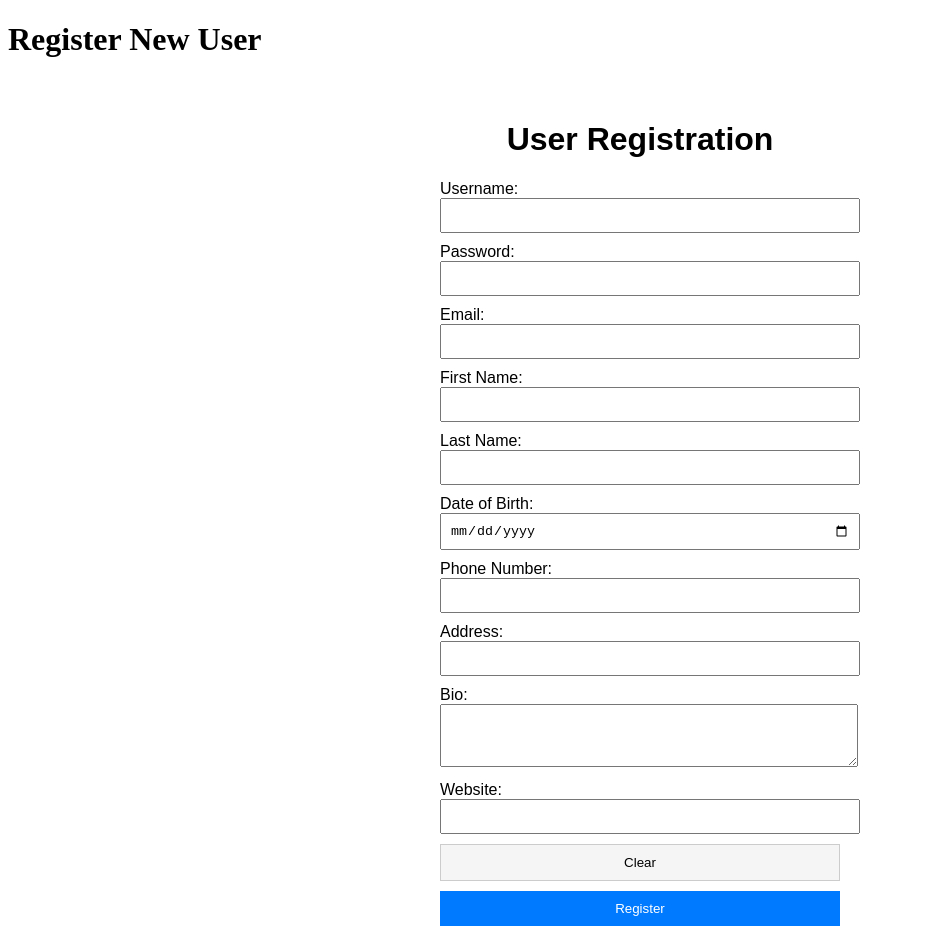
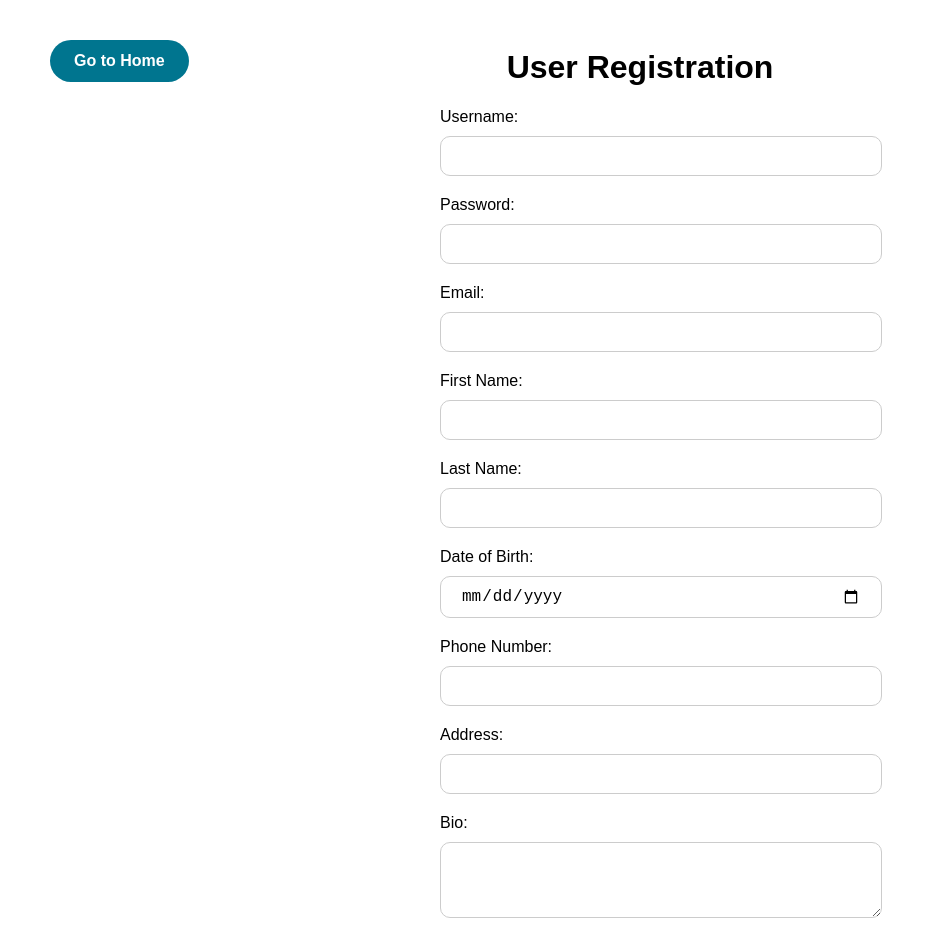
Before and after one commit to SerMichbboy/SomeApp, a React (Create React App) app in the folder frontend/: page /register_page in a window 1280 px wide. Shown: the top 942 px of the page, without its empty margins (0-937 px from the left). Built offline with nearby package versions, Linux system fonts and the light colour scheme.

Commit message:
add frontend

```diff
--- a/frontend/src/pages/HomePage.js
+++ b/frontend/src/pages/HomePage.js
@@ -6,7 +6,8 @@ function HomePage() {
   return (
     <div className="home-container">
       <div className="home-header">
-        <Link to="/register_page" className="btn-register">Go to Register</Link>
+        <Link to="/register_page" className="btn-register">Зарегистрироваться</Link>
+        <Link to="/login_page" className="btn-register">Войти</Link>
       </div>
 
       <div className="home-content">
--- a/frontend/src/pages/RegisterPage.js
+++ b/frontend/src/pages/RegisterPage.js
@@ -1,11 +1,21 @@
 import React from "react";
-import RegistrationForm from "../components/users/RegistrationForm"; // Путь к компоненту формы регистрации
+import { useNavigate } from "react-router-dom";
+import RegistrationForm from "./RegistrationForm";
+import '../styles/RegisterPage.css';
 
 function RegisterPage() {
+  const navigate = useNavigate();
+
+  const handleGoHome = () => {
+    navigate("/");
+  };
+
   return (
     <div>
-      <h1>Register New User</h1>
       <RegistrationForm />
+      <button className="btn-home" onClick={handleGoHome}>
+        Go to Home
+      </button>
     </div>
   );
 }
--- a/frontend/src/components/users/RegistrationForm.js
+++ b/frontend/src/pages/RegistrationForm.js
@@ -1,5 +1,6 @@
 import React, { useState } from "react";
 import axios from "axios";
+import '../styles/RegisterPage.css';
 
 const RegistrationForm = () => {
   const [formData, setFormData] = useState({
@@ -57,7 +58,7 @@ const RegistrationForm = () => {
             value={formData.username}
             onChange={handleChange}
             required
-            style={{ width: "100%", padding: "8px" }}
+            className="form-input"
           />
         </label>
         <label>
@@ -68,7 +69,7 @@ const RegistrationForm = () => {
             value={formData.password}
             onChange={handleChange}
             required
-            style={{ width: "100%", padding: "8px" }}
+            className="form-input"
           />
         </label>
         <label>
@@ -78,7 +79,7 @@ const RegistrationForm = () => {
             name="email"
             value={formData.email}
             onChange={handleChange}
-            style={{ width: "100%", padding: "8px" }}
+            className="form-input"
           />
         </label>
         <label>
@@ -88,7 +89,7 @@ const RegistrationForm = () => {
             name="first_name"
             value={formData.first_name}
             onChange={handleChange}
-            style={{ width: "100%", padding: "8px" }}
+            className="form-input"
           />
         </label>
         <label>
@@ -98,7 +99,7 @@ const RegistrationForm = () => {
             name="last_name"
             value={formData.last_name}
             onChange={handleChange}
-            style={{ width: "100%", padding: "8px" }}
+            className="form-input"
           />
         </label>
         <label>
@@ -108,7 +109,7 @@ const RegistrationForm = () => {
             name="date_of_birth"
             value={formData.date_of_birth}
             onChange={handleChange}
-            style={{ width: "100%", padding: "8px" }}
+            className="form-input"
           />
         </label>
         <label>
@@ -118,7 +119,7 @@ const RegistrationForm = () => {
             name="phone_number"
             value={formData.phone_number}
             onChange={handleChange}
-            style={{ width: "100%", padding: "8px" }}
+            className="form-input"
           />
         </label>
         <label>
@@ -128,7 +129,7 @@ const RegistrationForm = () => {
             name="address"
             value={formData.address}
             onChange={handleChange}
-            style={{ width: "100%", padding: "8px" }}
+            className="form-input"
           />
         </label>
         <label>
@@ -138,7 +139,7 @@ const RegistrationForm = () => {
             value={formData.bio}
             onChange={handleChange}
             rows="3"
-            style={{ width: "100%", padding: "8px" }}
+            className="form-input"
           />
         </label>
         <label>
@@ -148,11 +149,11 @@ const RegistrationForm = () => {
             name="website"
             value={formData.website}
             onChange={handleChange}
-            style={{ width: "100%", padding: "8px" }}
+            className="form-input"
           />
         </label>
-        <button type="reset" style={{ padding: "10px", backgroundColor: "#f5f5f5", border: "1px solid #ccc" }}>Clear</button>
-        <button type="submit" style={{ padding: "10px", backgroundColor: "#007bff", color: "white", border: "none" }}>Register</button>
+        <button type="reset" className="btn-register">Очистить</button>
+        <button type="submit" className="btn-register">Регистрация</button>
       </form>
       {message && <p style={{ textAlign: "center", marginTop: "10px", color: message.includes("Error") ? "red" : "green" }}>{message}</p>}
     </div>
--- a/frontend/src/styles/HomePage.css
+++ b/frontend/src/styles/HomePage.css
@@ -25,10 +25,12 @@
 
 .btn-register, .btn-users {
   padding: 10px 20px;
+  margin: 10px auto;
   background-color: #007bff;
   color: white;
+  display: block;
   text-decoration: none;
-  border-radius: 5px;
+  border-radius: 10px;
   font-size: 16px;
   transition: background-color 0.3s ease;
 }
@@ -90,7 +92,7 @@
   height: 20px;
   border-radius: 50%;
   background-color: #007bff;
-  animation: bounce 1s ease-in-out infinite;
+  animation: bounce 2s ease-in-out infinite;
 }
 
 .ball:nth-child(1) {
--- /dev/null
+++ b/frontend/src/styles/RegisterPage.css
@@ -0,0 +1,66 @@
+/* RegisterPage.css */
+
+.form-input {
+  padding: 10px 20px;
+  margin: 10px 0;
+  width: 100%;
+  border: 1px solid #ccc;
+  border-radius: 10px;
+  font-size: 16px;
+  transition: border-color 0.3s ease;
+}
+
+.form-input:focus {
+  background-color: #00758f;
+  outline: none;
+}
+
+.btn-register {
+  padding: 10px 20px;
+  margin: 10px auto;
+  background-color: #00758f;
+  color: white;
+  display: block;
+  text-decoration: none;
+  border-radius: 10px;
+  font-size: 16px;
+  transition: background-color 0.3s ease;
+  border: none;
+}
+
+.btn-register:hover {
+  background-color: #0091c6;
+}
+
+.btn-home {
+  padding: 12px 24px;
+  background-color: #00758f;
+  color: white;
+  font-size: 16px;
+  font-weight: bold;
+  text-align: center;
+  border-radius: 50px;
+  border: none;
+  cursor: pointer;
+  display: inline-block;
+  text-decoration: none;
+  position: absolute;
+  top: 20px;
+  left: 50px;
+  margin: 20px auto;
+  transition: all 0.3s ease;
+}
+
+.btn-home:hover {
+  background-color: #0091c6;
+  transform: scale(1.1);
+}
+
+.btn-home:active {
+  background-color: #0091c6;
+  transform: scale(1);
+}
+
+.btn-home:focus {
+  outline: none;
+}
```
Also changed, not shown: frontend/src/pages/UserList.js (renamed from frontend/src/components/users/UserList.js).
